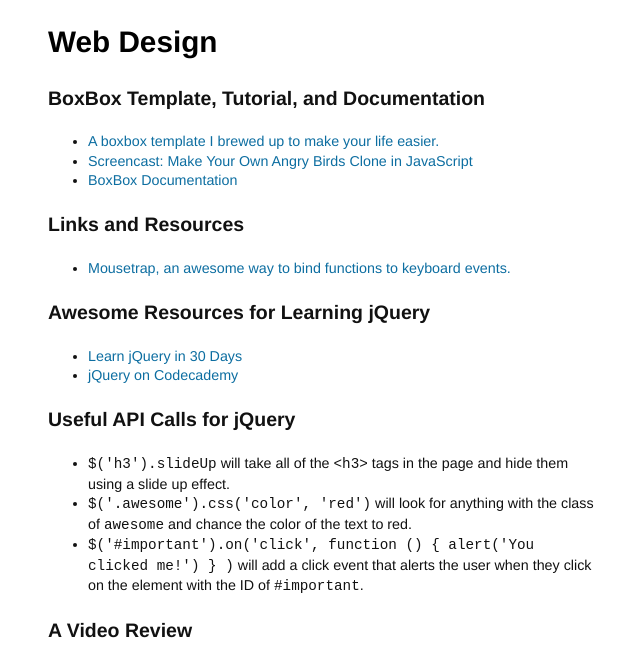
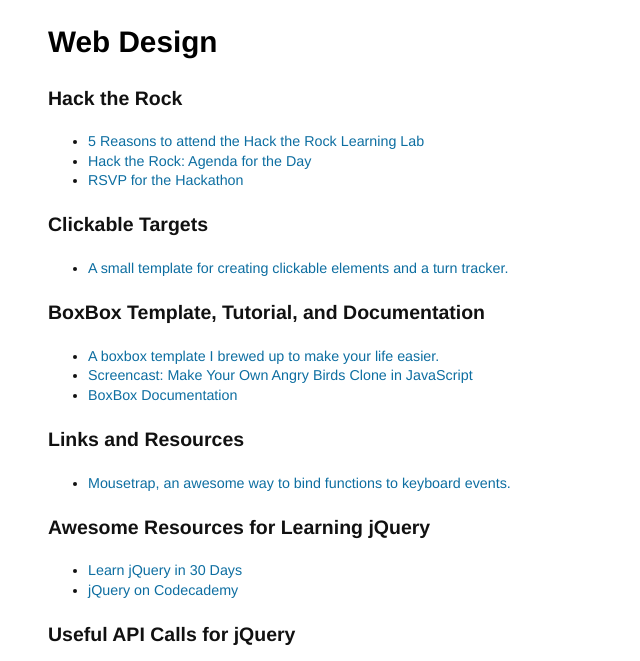
Before and after one commit to scholarsnyc/web-design, a Jekyll site: the page built from index.html, in a window 1280 px wide, cut to the strip 0-661 px from the top of the page. Shown: the whole strip, without its empty margins (317-957 px from the left). Built offline with Jekyll 4.4.1, drawn with Linux system fonts in a browser that asks for light colours.

Commit message:
Updates for clickable targets and hackable rocks

```diff
--- a/index.html
+++ b/index.html
@@ -4,6 +4,20 @@
 title : Web Design
 
 ---
+
+<h3>Hack the Rock</h3>
+
+<ul>
+	<li><a href="http://rockawayhelp.com/5-reasons-to-attend-the-hack-the-rock-learning-lab/">5 Reasons to attend the Hack the Rock Learning Lab</a></li>
+	<li><a href="https://docs.google.com/document/d/1pCQ0HzSp7LbfngZEBJtTZpWa_rMDP7toQkFSj0H0NX4/edit">Hack the Rock: Agenda for the Day</a></li>
+	<li><a href="http://hacktherock.eventbrite.com">RSVP for the Hackathon</a></li>
+</ul>
+
+<h3>Clickable Targets</h3>
+
+<ul>
+	<li><a href="https://github.com/scholarsnyc/click-targets">A small template for creating clickable elements and a turn tracker.</a></li>
+</ul>
 
 <h3>BoxBox Template, Tutorial, and Documentation</h3>
 
```
